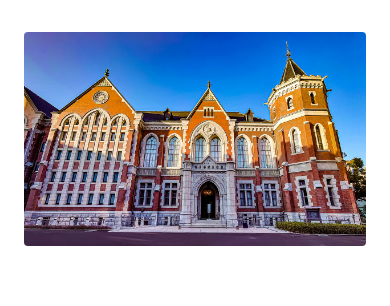
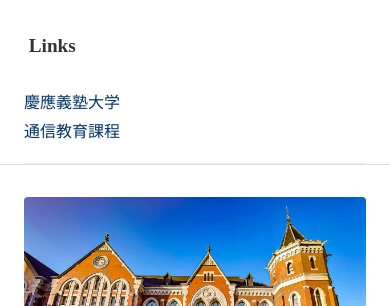
Before and after one commit to prism-sora/testsite001, a plain HTML site: page index.html in a window 390 px wide. Shown: the top 306 px of the page. Drawn offline with Linux system fonts and the light colour scheme.

Commit message:
feat: Add sidebar and two-column layout

```diff
--- a/index.html
+++ b/index.html
@@ -7,7 +7,20 @@
     <link rel="stylesheet" href="style.css">
 </head>
 <body>
-    <div class="container">
+
+  <div class="page-wrapper">
+
+    <aside class="sidebar">
+      <h2>Links</h2>
+      <nav>
+        <ul>
+          <li><a href="https://www.tsushin.keio.ac.jp/" target="_blank" rel="noopener noreferrer">慶應義塾大学<br>通信教育課程</a></li>
+        </ul>
+      </nav>
+    </aside>
+
+    <main class="main-content">
+      <div class="container">
         <img src="library.png" alt="図書館のイメージ" class="header-image">
         <h1>坂川 裕規</h1>
         <p class="subtitle">慶應義塾大学 通信教育課程 経済学部</p>
@@ -38,7 +51,11 @@
         <p>
             この課程で得られる一番の魅力は、そこに集う「人」だと感じています。多様な背景を持つ人々によって、非常にユニークで特殊なコミュニティが形成されています。
         </p>
-    </div>
-    <script src="script.js"></script>
+      </div>
+    </main>
+
+  </div>
+
+  <script src="script.js"></script>
 </body>
 </html>
--- a/style.css
+++ b/style.css
@@ -1,20 +1,66 @@
 body {
-    background-color: #f0f2f5; /* 背景を落ち着いたグレーに */
+    background-color: #f0f2f5;
     color: #333;
     font-family: "Helvetica Neue", Arial, "Hiragino Kaku Gothic ProN", "Hiragino Sans", Meiryo, sans-serif;
-    line-height: 1.8; /* 行間を少し広げて読みやすく */
+    line-height: 1.8;
     margin: 0;
 }
+
+/* --- Layout --- */
+.page-wrapper {
+  display: flex;
+}
+
+.sidebar {
+  width: 240px;
+  flex-shrink: 0; /* サイドバーの幅を固定 */
+  background-color: #fff;
+  border-right: 1px solid #ddd;
+}
+
+.sidebar h2 {
+  font-size: 1.2em;
+  padding: 1.5em 1.5em 0.5em;
+  margin: 0;
+  color: #333;
+  border-bottom: none; /* サイドバー内のh2は下線を消す */
+}
+
+.sidebar nav ul {
+  list-style: none;
+  padding: 0 1.5em;
+  margin: 0;
+}
+
+.sidebar nav a {
+  display: block;
+  padding: 1em 0;
+  text-decoration: none;
+  color: #003366;
+  border-bottom: 1px solid #eee;
+  transition: background-color 0.2s;
+}
+
+.sidebar nav a:hover {
+  background-color: #f0f2f5;
+}
+
+.main-content {
+  flex-grow: 1;
+}
+
+/* --- Original Content Styles --- */
 .container {
-    max-width: 800px; /* 文章が読みやすいように最大幅を設定 */
-    margin: 3em auto; /* 上下に余白を取り、中央に配置 */
+    max-width: 800px;
+    margin: 3em; /* メインコンテンツ内での余白 */
     padding: 2em 4em;
     background-color: #fff;
     border-radius: 4px;
     box-shadow: 0 2px 10px rgba(0,0,0,0.08);
-    position: relative; /* 影の位置決めの基準にする */
+    position: relative;
     z-index: 1;
 }
+
 .header-image {
     width: 100%;
     height: auto;
@@ -23,58 +69,58 @@ body {
     border-radius: 4px;
     margin-bottom: 2em;
 }
+
 h1 {
-    font-family: 'Times New Roman', "游明朝", "Yu Mincho", serif; /* 見出しを明朝体に */
+    font-family: 'Times New Roman', "游明朝", "Yu Mincho", serif;
     text-align: center;
     font-size: 2.5em;
-    color: #2c3e50; /* 濃いグレー */
+    color: #2c3e50;
     margin-bottom: 0.2em;
 }
+
 .subtitle {
     text-align: center;
     font-size: 1.1em;
-    color: #7f8c8d; /* 少し薄いグレー */
+    color: #7f8c8d;
     margin-bottom: 3em;
 }
+
 h2 {
     font-family: 'Times New Roman', "游明朝", "Yu Mincho", serif;
     font-size: 1.7em;
-    color: #003366; /* 濃い紺色 */
+    color: #003366;
     border-bottom: 2px solid #003366;
     padding-bottom: 0.4em;
     margin-top: 2em;
     margin-bottom: 1.2em;
 }
+
 p {
-    text-indent: 1em; /* 段落の先頭を字下げ */
+    text-indent: 1em;
     margin-bottom: 0.8em;
 }
 
 /* --- Sparkle Effect --- */
-.sparkle {
-  position: absolute;
-  pointer-events: none;
-  width: 8px;
-  height: 8px;
-  background: gold;
-  border-radius: 50%;
-  animation: sparkle-anim 0.7s forwards;
-  z-index: 9999;
-}
-
-@keyframes sparkle-anim {
-  0% {
-    opacity: 1;
-    transform: scale(1.2) translate(0, 0);
-  }
-  100% {
-    opacity: 0;
-    transform: scale(0.5) translate(30px, -30px);
-  }
-}
+.sparkle { /* ... existing styles ... */ }
+@keyframes sparkle-anim { /* ... existing styles ... */ }
 
 /* --- Responsive Styles --- */
 @media (max-width: 768px) {
+    .page-wrapper {
+        flex-direction: column;
+    }
+
+    .sidebar {
+        width: 100%;
+        border-right: none;
+        border-bottom: 1px solid #ddd;
+    }
+
+    .sidebar h2, .sidebar nav ul {
+        padding-left: 1.5em;
+        padding-right: 1.5em;
+    }
+
     .container {
         margin: 0;
         padding: 2em 1.5em;
```
